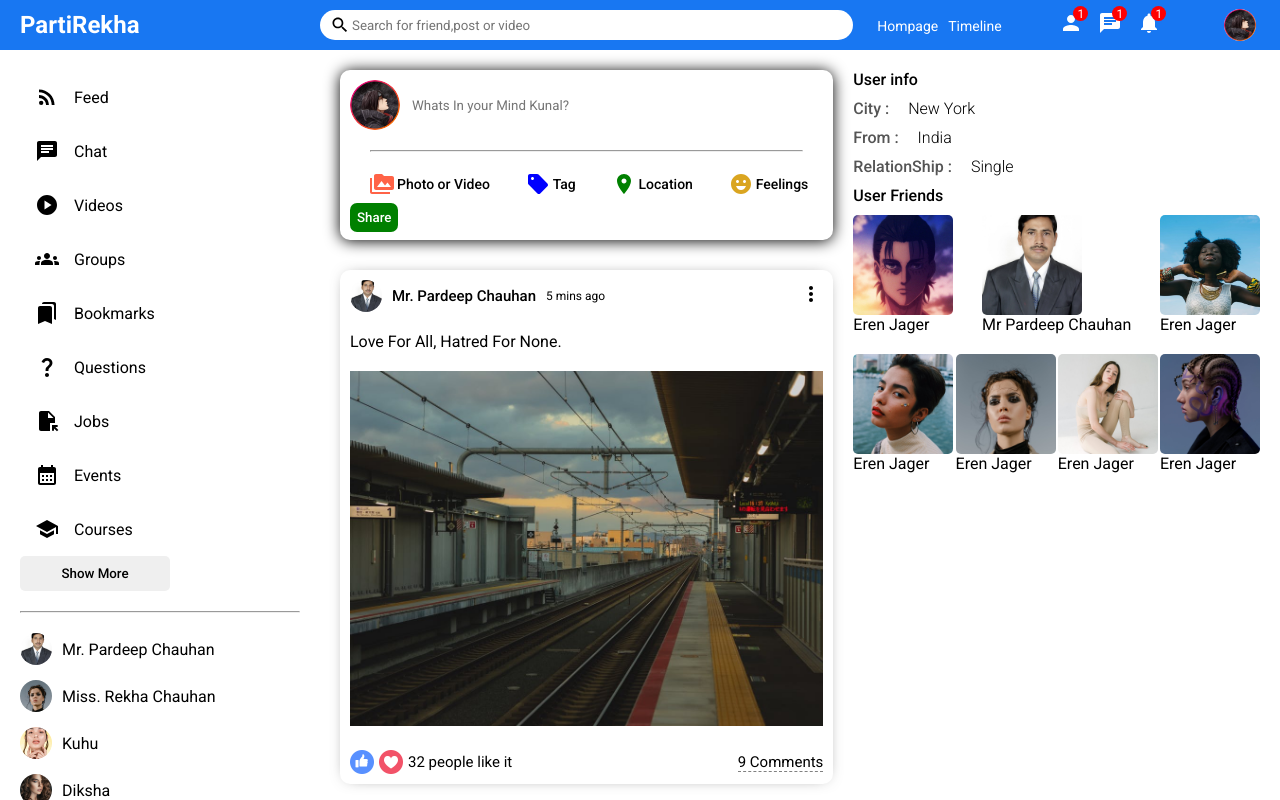
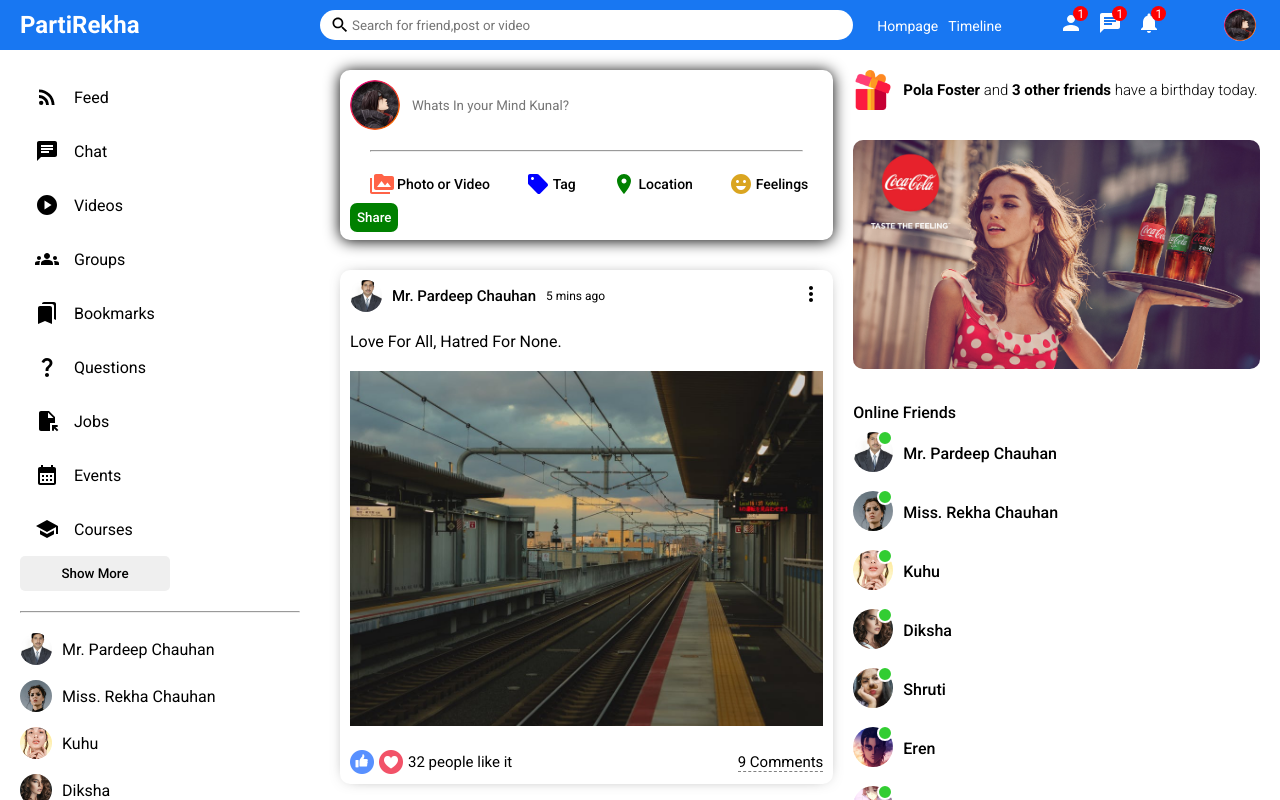
Before and after one commit to Kunal-Chauhan7/PartiRekha, a React (Create React App) app: page / in a window 1280 px wide. Shown: the top 800 px of the page. Built offline with nearby package versions, Linux system fonts and the light colour scheme; a web font is replaced by a local one.

Commit message:
done with the app

```diff
--- a/src/component/rightbar/rightbar.jsx
+++ b/src/component/rightbar/rightbar.jsx
@@ -82,7 +82,7 @@
   return (
     <div className='rightbar'>
       <div className='rightbarWrapper'>
-        <ProfileRightbar/>
+        {profile ? <ProfileRightbar/> : <HomeRightBar/>}
       </div>
     </div>
   )
```
